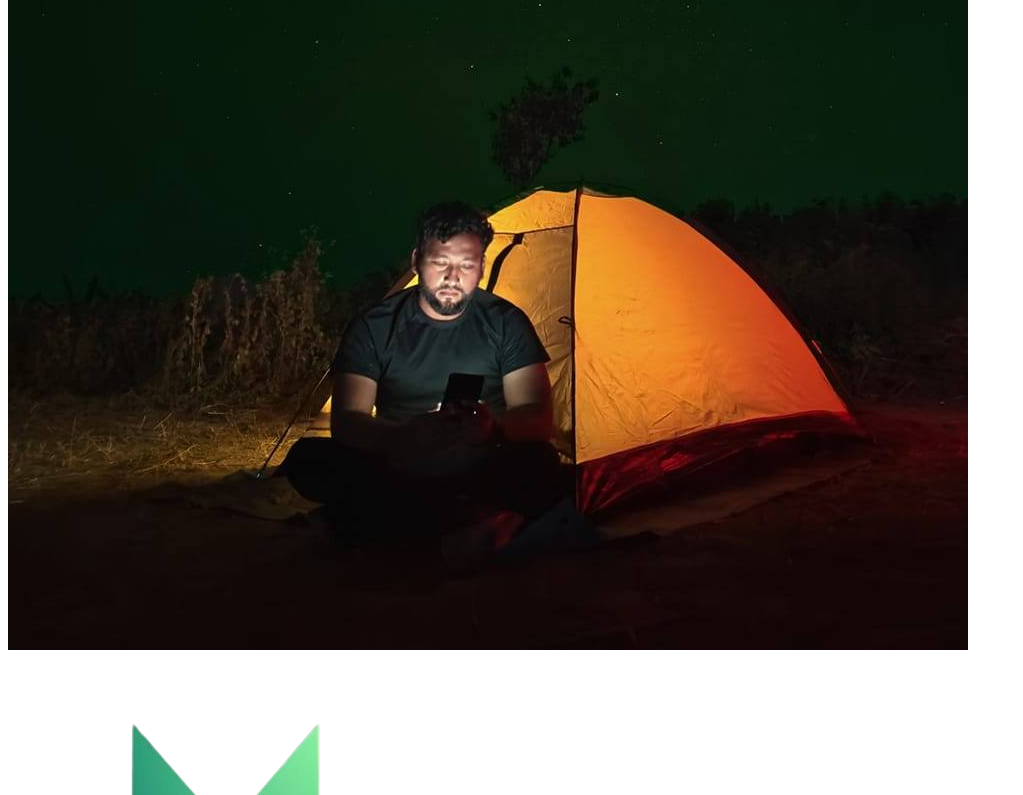
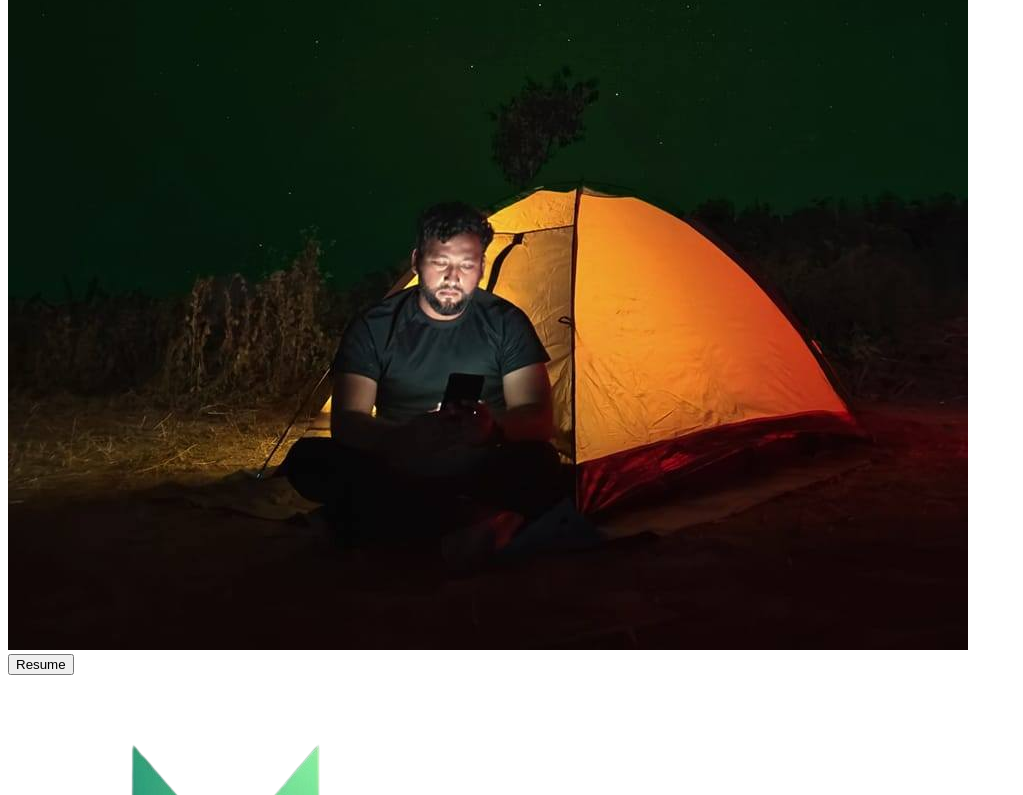
Before and after one commit to Mohiuddin10/mohiuddin.dev-client, a React (Vite) app: page / in a window 1280 px wide. Shown: the part 4890-5685 px from the top of the page, without its empty margins (0-1023 px from the left). Built offline with nearby package versions, Linux system fonts and the light colour scheme.

Commit message:
hero w issue

```diff
--- a/src/pages/Hero.jsx
+++ b/src/pages/Hero.jsx
@@ -3,7 +3,7 @@ import image from "../assets/picture.jpg";
 
 const Hero = () => {
   return (
-    <div className="gap-6 h-screen flex items-center justify-center bg-blue-100">
+    <div className="gap-6 h-screen flex items-center justify-center">
       <div className="text-left pl-4 w-2/3 text-black">
         <h2 className="animate-float text-4xl md:text-6xl font-bold text-blue-800 drop-shadow-lg bg-blue-200 px-6 py-4 rounded-full shadow-xl border border-blue-300">
           Mohammad Mohiuddin
@@ -19,6 +19,7 @@ const Hero = () => {
       <div className={`bg-[${image}]`}>
         <img className="" src={image} alt="" />
       </div>
+      <button className="btn">Resume</button>
     </div>
   );
 };
```
